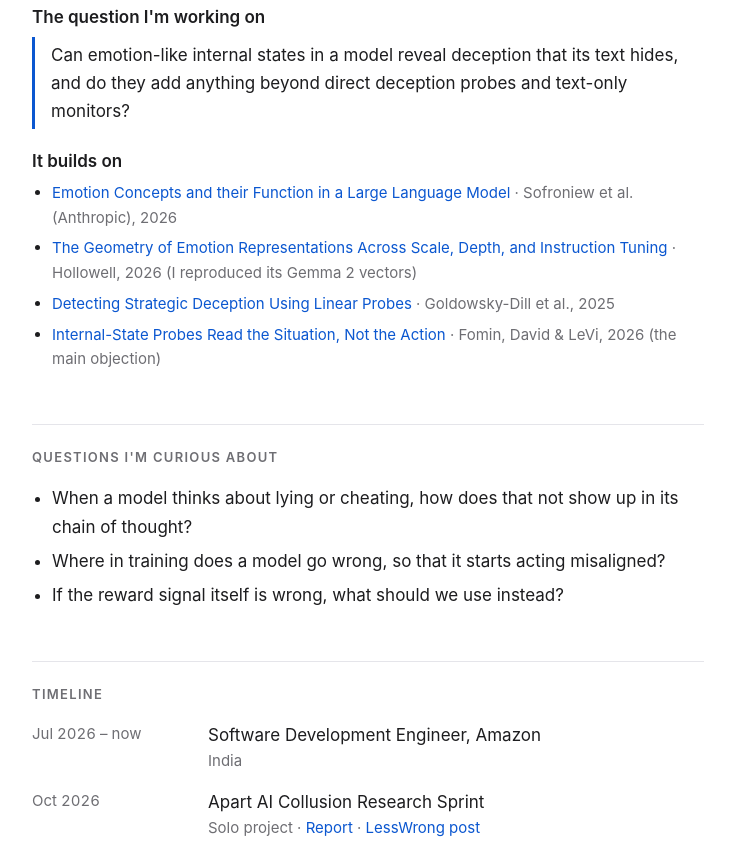
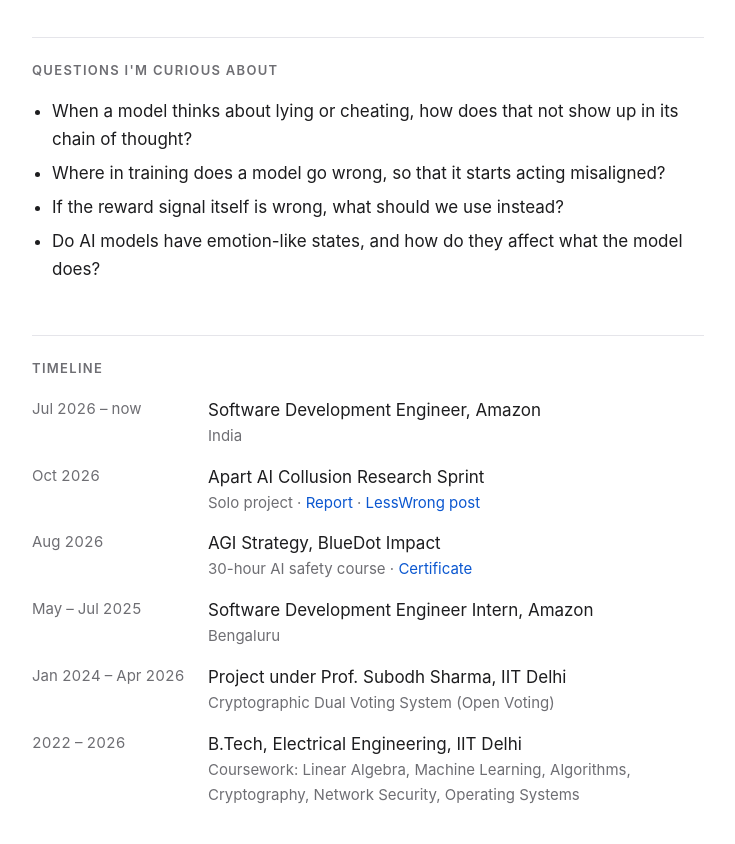
Before and after one commit to demoiverrakada/demoiverrakada.github.io, a plain HTML site: page index.html in a window 1280 px wide. Shown: the part 846-1690 px from the top of the page, without its empty margins (272-1007 px from the left). Drawn offline with Linux system fonts and the light colour scheme.

Commit message:
Update coursework, emotion-probe results and questions
Co-Authored-By: Claude Opus 5.5 <noreply@anthropic.com>

```diff
--- a/index.html
+++ b/index.html
@@ -132,21 +132,13 @@
   <h2 id="now">Now <span class="updated">updated November 2026</span></h2>
   <p>Alongside my job, I'm studying AI safety, reading research papers, and running my own experiments. I'm also looking for a fellowship or job in the field.</p>
   <p>Latest: I published <a href="https://www.lesswrong.com/posts/m76ygTSPhbGZ8wxpr/tracing-information-flow-to-check-whether-ai-reviewers-are">Tracing information flow to check whether AI reviewers are really independent</a> on LessWrong, from my project at Apart's AI Collusion Research Sprint.</p>
-  <p class="label">The question I'm working on</p>
-  <blockquote>Can emotion-like internal states in a model reveal deception that its text hides, and do they add anything beyond direct deception probes and text-only monitors?</blockquote>
-  <p class="label">It builds on</p>
-  <ul class="plain refs">
-    <li><a href="https://arxiv.org/abs/2604.07729">Emotion Concepts and their Function in a Large Language Model</a> <span class="meta">&middot; Sofroniew et al. (Anthropic), 2026</span></li>
-    <li><a href="https://arxiv.org/abs/2610.35411">The Geometry of Emotion Representations Across Scale, Depth, and Instruction Tuning</a> <span class="meta">&middot; Hollowell, 2026 (I reproduced its Gemma 2 vectors)</span></li>
-    <li><a href="https://arxiv.org/abs/2502.03407">Detecting Strategic Deception Using Linear Probes</a> <span class="meta">&middot; Goldowsky-Dill et al., 2025</span></li>
-    <li><a href="https://arxiv.org/abs/2606.30449">Internal-State Probes Read the Situation, Not the Action</a> <span class="meta">&middot; Fomin, David &amp; LeVi, 2026 (the main objection)</span></li>
-  </ul>
 
   <h2 id="questions">Questions I'm curious about</h2>
   <ul class="plain">
     <li>When a model thinks about lying or cheating, how does that not show up in its chain of thought?</li>
     <li>Where in training does a model go wrong, so that it starts acting misaligned?</li>
     <li>If the reward signal itself is wrong, what should we use instead?</li>
+    <li>Do AI models have emotion-like states, and how do they affect what the model does?</li>
   </ul>
 
   <h2 id="timeline">Timeline</h2>
@@ -162,7 +154,7 @@
     <li><span class="when">Jan 2024 &ndash; Apr 2026</span>
         <span>Project under Prof. Subodh Sharma, IIT Delhi<span class="sub">Cryptographic Dual Voting System (Open Voting)</span></span></li>
     <li><span class="when">2022 &ndash; 2026</span>
-        <span>B.Tech, Electrical Engineering, IIT Delhi<span class="sub">Coursework: Machine Learning, Cryptography, Network Security, Algorithms, Operating Systems</span></span></li>
+        <span>B.Tech, Electrical Engineering, IIT Delhi<span class="sub">Coursework: Linear Algebra, Machine Learning, Algorithms, Cryptography, Network Security, Operating Systems</span></span></li>
   </ul>
 
   <h2 id="projects">Projects</h2>
@@ -174,7 +166,7 @@
   </p>
 
   <p class="project-title spaced">Emotion probes as a deception signal (in progress)</p>
-  <p>I reproduced Hollowell's released emotion vectors for Gemma 2 exactly, and my own re-run of Gemma-2-9B-it matched his activations across all 42 layers. In a pre-registered pilot of 27 scripted conversations, the probe's valence fell under escalating pressure and recovered afterwards (p = 0.00025), though it showed nothing beyond what the text already said. Next: a masking test, then models trained to deceive.</p>
+  <p>I reproduced Hollowell's released emotion vectors for Gemma 2 exactly, and my own re-run of Gemma-2-9B-it matched his activations across all 42 layers. Across four models (Gemma 2 9B and 27B, Qwen2.5 7B and 32B), the probe readings mostly mirror what the model's words already say: a text classifier explains 77–90% of them, and telling Gemma to stay cheerful hid no negativity. In models trained to keep a secret, a strong apparent &ldquo;anxious&rdquo; signal failed its planned control: truthful answers read even more anxious, so it is a topic effect, not a lie signal.</p>
 
   <p class="project-title spaced">Model diffing under dilution</p>
   <p>I tested four model-diffing methods (ADL, Diff Mining, perplexity differencing, CDD) on 12 diluted Qwen3-1.7B fine-tunes. Undiluted, CDD recovered 5 of 7 planted facts; diluted, none of the methods recovered any at standard budgets. The released series also changed training steps, so it doesn't isolate dilution.</p>
```
